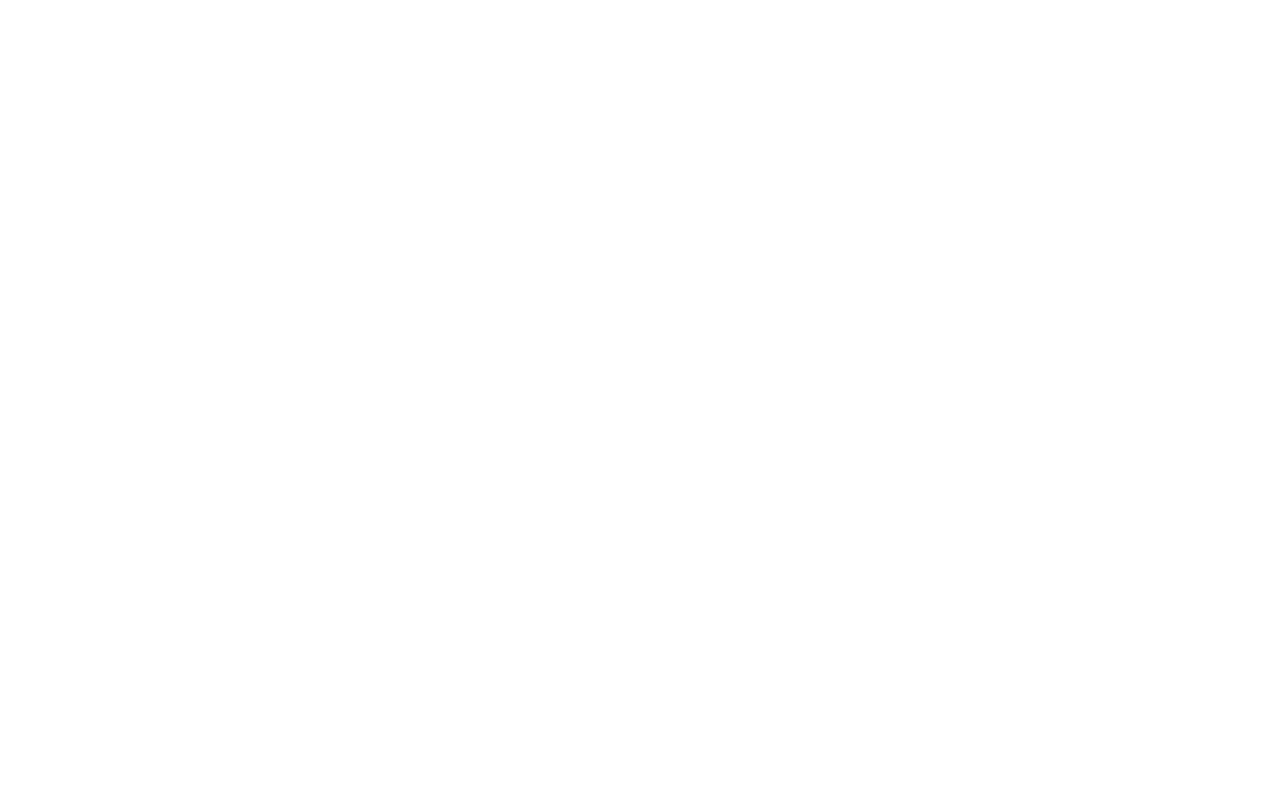
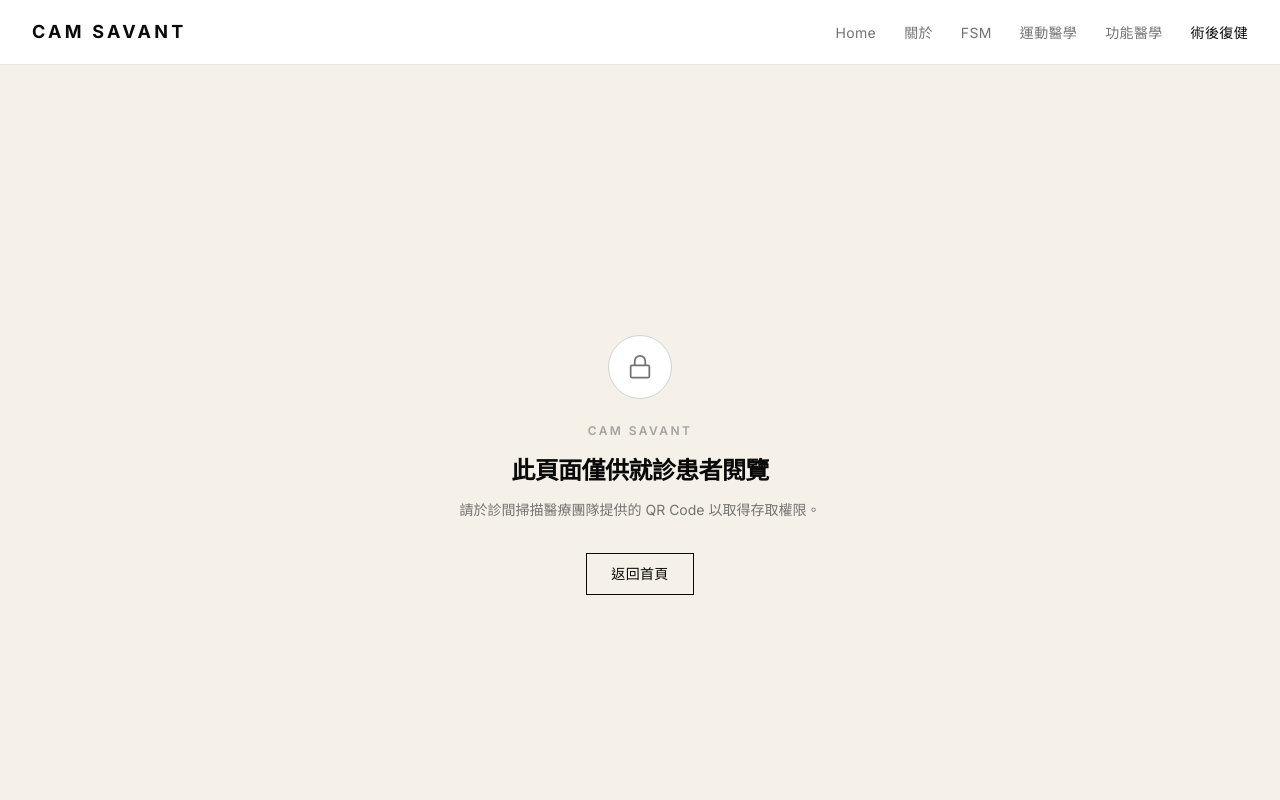
Before and after one commit to Daniel-Yang-Savant/cam-savant, a Next.js app: page /perioperative-rehab/locked in a window 1280 px wide. Before the commit this address had no page. Shown: the top 800 px of the page. Built offline with nearby package versions, Linux system fonts and the light colour scheme.

Commit message:
feat: QR code access protection for perioperative-rehab

```diff
--- /dev/null
+++ b/app/perioperative-rehab/access/route.ts
@@ -0,0 +1,19 @@
+import { NextRequest, NextResponse } from 'next/server'
+
+export function GET(request: NextRequest) {
+  const token = request.nextUrl.searchParams.get('token')
+  const validToken = process.env.NEXT_PUBLIC_PERIOP_ACCESS_TOKEN
+
+  if (!token || !validToken || token !== validToken) {
+    return NextResponse.redirect(new URL('/perioperative-rehab/locked', request.url))
+  }
+
+  const response = NextResponse.redirect(new URL('/perioperative-rehab', request.url))
+  response.cookies.set('periop_access', '1', {
+    maxAge: 60 * 60 * 24 * 30,
+    httpOnly: true,
+    sameSite: 'lax',
+    path: '/',
+  })
+  return response
+}
--- /dev/null
+++ b/app/perioperative-rehab/locked/page.tsx
@@ -0,0 +1,57 @@
+import Link from 'next/link'
+import type { Metadata } from 'next'
+
+export const metadata: Metadata = {
+  title: '存取受限 | CAM Savant',
+  robots: { index: false, follow: false },
+}
+
+export default function LockedPage() {
+  return (
+    <main className="min-h-screen bg-[#f5f0e8] flex items-center justify-center px-4">
+      <div className="max-w-md w-full text-center">
+
+        {/* Icon */}
+        <div className="mx-auto mb-6 flex h-16 w-16 items-center justify-center rounded-full border border-neutral-300 bg-white">
+          <svg
+            xmlns="http://www.w3.org/2000/svg"
+            className="h-7 w-7 text-neutral-500"
+            fill="none"
+            viewBox="0 0 24 24"
+            stroke="currentColor"
+            strokeWidth={1.5}
+          >
+            <path
+              strokeLinecap="round"
+              strokeLinejoin="round"
+              d="M16.5 10.5V7a4.5 4.5 0 10-9 0v3.5M5 10.5h14a1 1 0 011 1V20a1 1 0 01-1 1H5a1 1 0 01-1-1v-8.5a1 1 0 011-1z"
+            />
+          </svg>
+        </div>
+
+        {/* Brand */}
+        <p className="text-xs font-semibold tracking-[0.2em] uppercase text-neutral-400 mb-4">
+          CAM SAVANT
+        </p>
+
+        {/* Title */}
+        <h1 className="text-2xl font-bold tracking-tight text-neutral-950 mb-3">
+          此頁面僅供就診患者閱覽
+        </h1>
+
+        {/* Description */}
+        <p className="text-sm text-neutral-500 leading-relaxed mb-8">
+          請於診間掃描醫療團隊提供的 QR Code 以取得存取權限。
+        </p>
+
+        {/* Back button */}
+        <Link
+          href="/"
+          className="inline-block px-6 py-2.5 text-sm font-medium tracking-wide border border-neutral-950 text-neutral-950 hover:bg-neutral-950 hover:text-white transition-colors"
+        >
+          返回首頁
+        </Link>
+      </div>
+    </main>
+  )
+}
```
Also changed, not shown: middleware.ts (added, +47 -0 lines), 1 other file (tests, documents, lock files or other folders).
